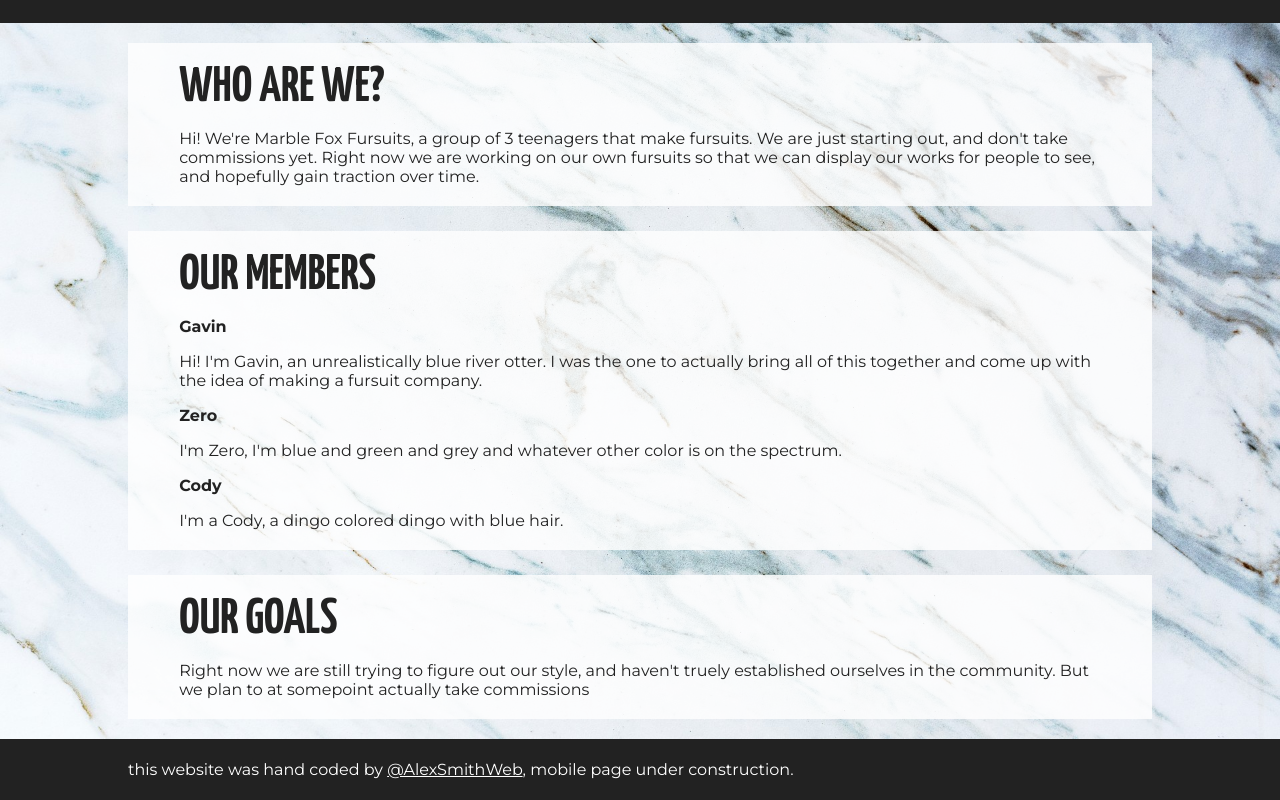
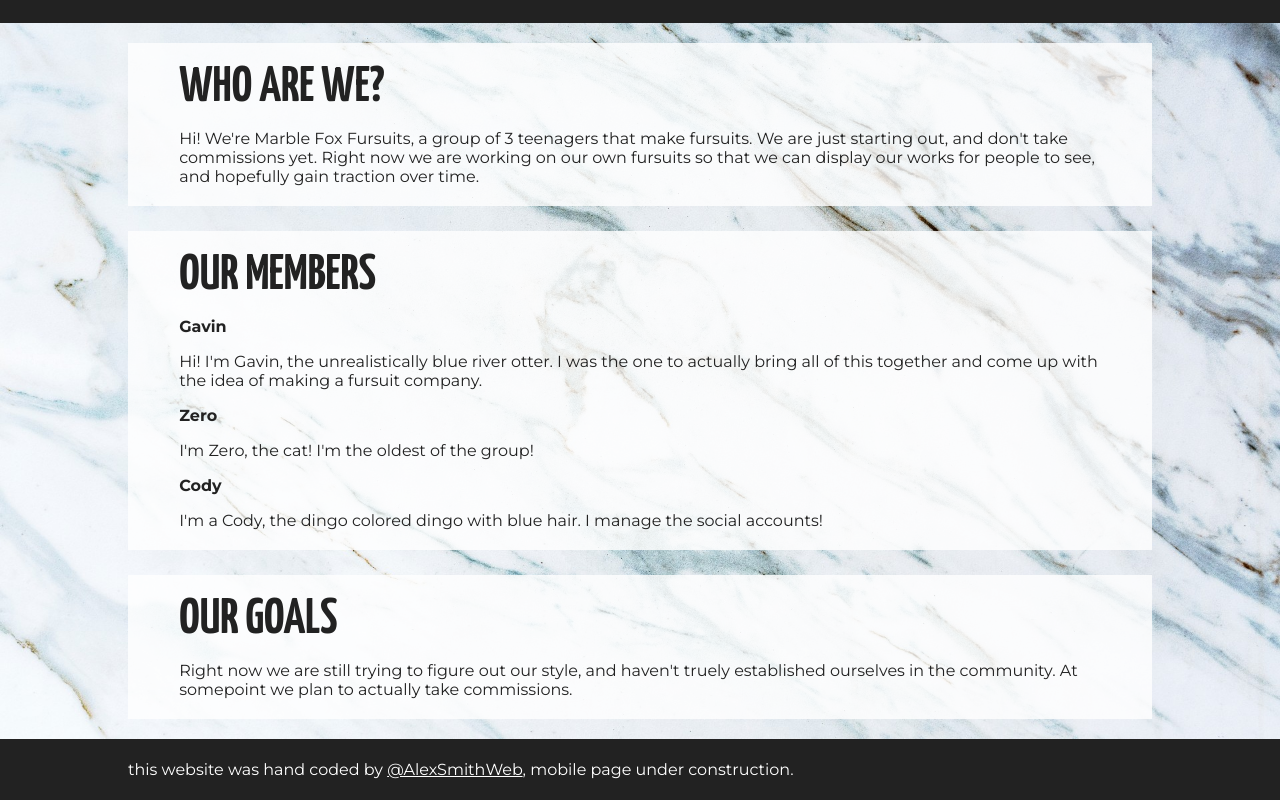
Before and after one commit to MarbleFoxFursuits/MarbleFox, a plain HTML site: page index.html in a window 1280 px wide. Shown: the part 777-1577 px from the top of the page. Drawn offline with Linux system fonts and the light colour scheme.

Commit message:
Update index.html

```diff
--- a/index.html
+++ b/index.html
@@ -46,15 +46,15 @@
       <div>
         <h1>OUR MEMBERS</h1>
         <p><b>Gavin</b></p>
-        <p>Hi! I'm Gavin, an unrealistically blue river otter. I was the one to actually bring all of this together and come up with the idea of making a fursuit company.</p>
+        <p>Hi! I'm Gavin, the unrealistically blue river otter. I was the one to actually bring all of this together and come up with the idea of making a fursuit company.</p>
         <p><b>Zero</b></p>
-        <p>I'm Zero, I'm blue and green and grey and whatever other color is on the spectrum. </p>
+        <p>I'm Zero, the cat! I'm the oldest of the group! </p>
         <p><b>Cody</b></p>
-        <p>I'm a Cody, a dingo colored dingo with blue hair.</p>
+        <p>I'm a Cody, the dingo colored dingo with blue hair. I manage the social accounts!</p>
       </div>
       <div id="last">
         <h1>OUR GOALS</h1>
-        <p>Right now we are still trying to figure out our style, and haven't truely established ourselves in the community. But we plan to at somepoint actually take commissions </p>
+        <p>Right now we are still trying to figure out our style, and haven't truely established ourselves in the community. At somepoint we plan to actually take commissions. </p>
       </div>
     </article>
     <footer>
```
